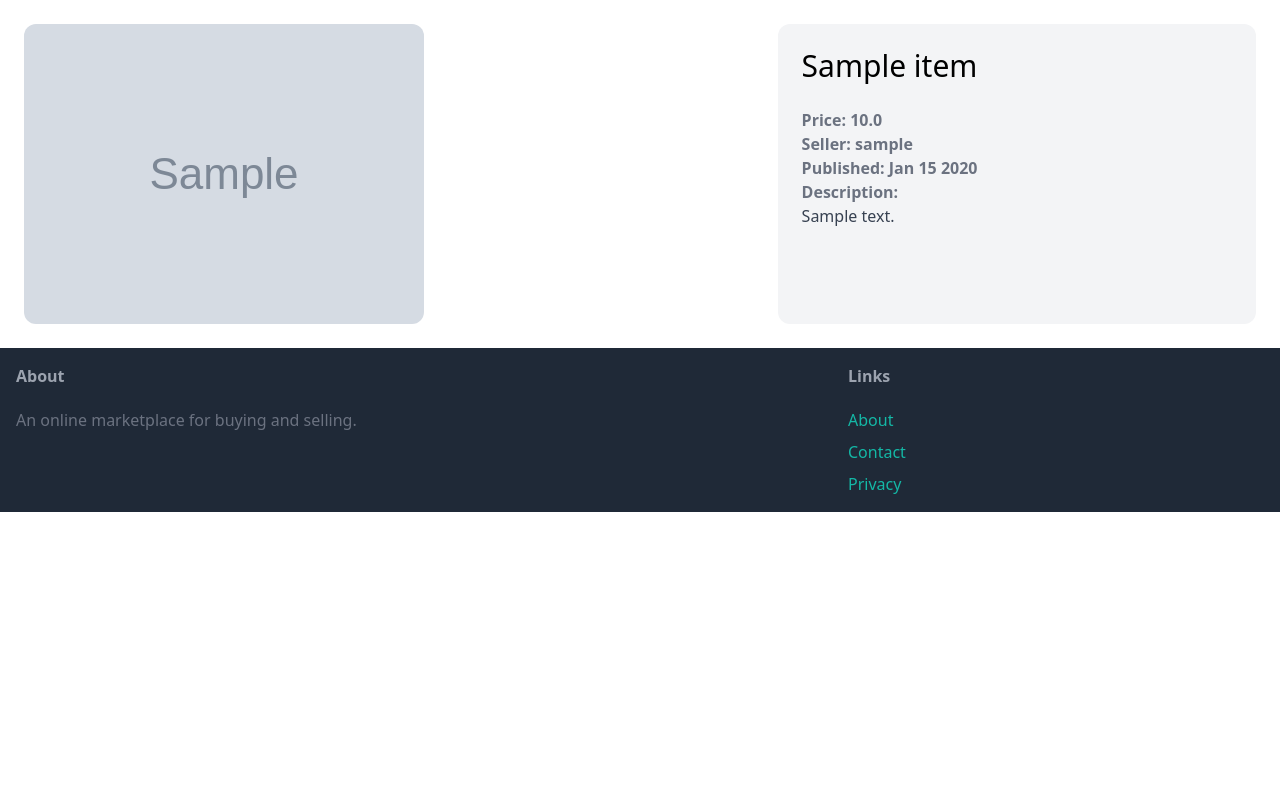
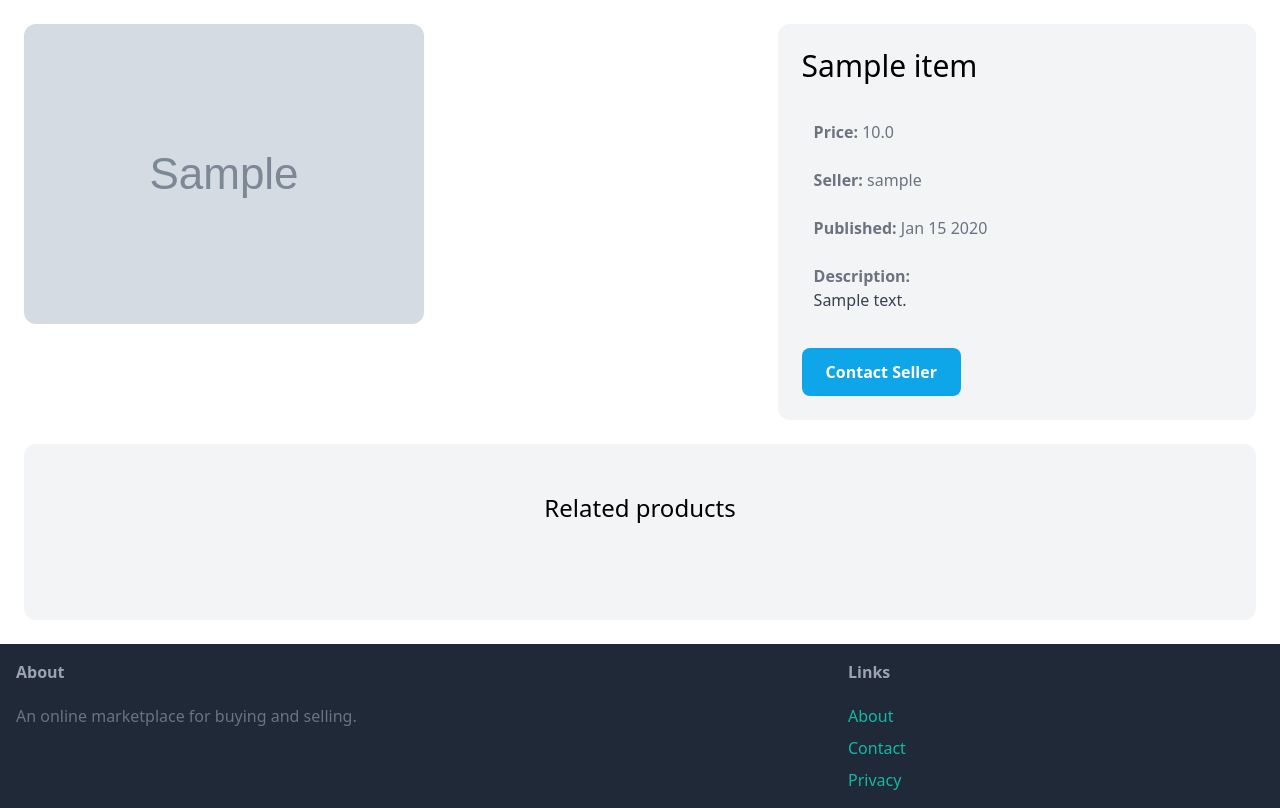
Before and after one commit to abdulhaseebmir/marketplace, a Django app: page /items/1/ in a window 1280 px wide. Shown: the part 61-869 px from the top of the page. Before the commit the page ends 573 px from the top, so only its background shows below. Run offline with Django 4.2, Linux system fonts and the light colour scheme; tables that the repository leaves empty hold one stand-in row (values such as "Sample post"); grey boxes marked "Sample" are stand-in pictures; parts of the project's set-up code (start-up, migrations or seed data) failed here and were passed over; some libraries are stand-ins or nearby versions.

Commit message:
related products

```diff
--- a/item/templates/item/detail.html
+++ b/item/templates/item/detail.html
@@ -9,15 +9,38 @@
     </div>
     <div class="col-span-2 p-6 bg-gray-100 rounded-xl">
         <h1 class="mb-6 text-3xl">{{ item.name }}</h1>
-        <p class="text-gray-500"><strong>Price: {{ item.price }}</strong></p>
-        <p class="text-gray-500"><strong>Seller: {{ item.created_by }}</strong></p>
-        <p class="text-gray-500"><strong>Published: {{ item.created_at|date:"M d Y" }}</strong></p>
+        <p class="text-gray-500 p-3"><strong>Price:</strong> {{ item.price }}</p>
+        <p class="text-gray-500 p-3"><strong>Seller:</strong> {{ item.created_by }}</p>
+        <p class="text-gray-500 p-3"><strong>Published:</strong> {{ item.created_at|date:"M d Y" }}</p>
         {% if item.description %}
-            <p class="text-gray-700">
+            <p class="text-gray-700 p-3">
                 <strong class="text-gray-500">Description:</strong><br/>
                 {{ item.description }}
             </p>
         {% endif %}
+        <a href="#" class="inline-block mt-6 px-6 py-3 font-semibold bg-sky-500 text-white hover:bg-sky-700 rounded-lg">Contact Seller</a>
+    </div>
+</div>
+
+<!-- related products -->
+<div class="mt-6 px-6 py-12 bg-gray-100 rounded-xl">
+    <h2 class="mb-12 text-2xl text-center"> Related products </h2>
+
+    <div class="grid grid-cols-3 gap-3">
+        {% for item in related_items %}
+            <div>
+                <a href="{% url 'item:detail' item.id %}">
+                    <div>
+                        <img src="{{ item.image.url }}" alt="{{ item.name }}" class="rounded-t-lg">
+                    </div>
+
+                    <div class="p-6 bg-white rounded-b-lg">
+                        <h2 class="text-lg">{{ item.name }}</h2>
+                        <p class="text-gray-500">Price: {{ item.price }}</p>
+                    </div>
+                </a>
+            </div>
+        {% endfor %}
     </div>
 </div>
 {% endblock %}
```
